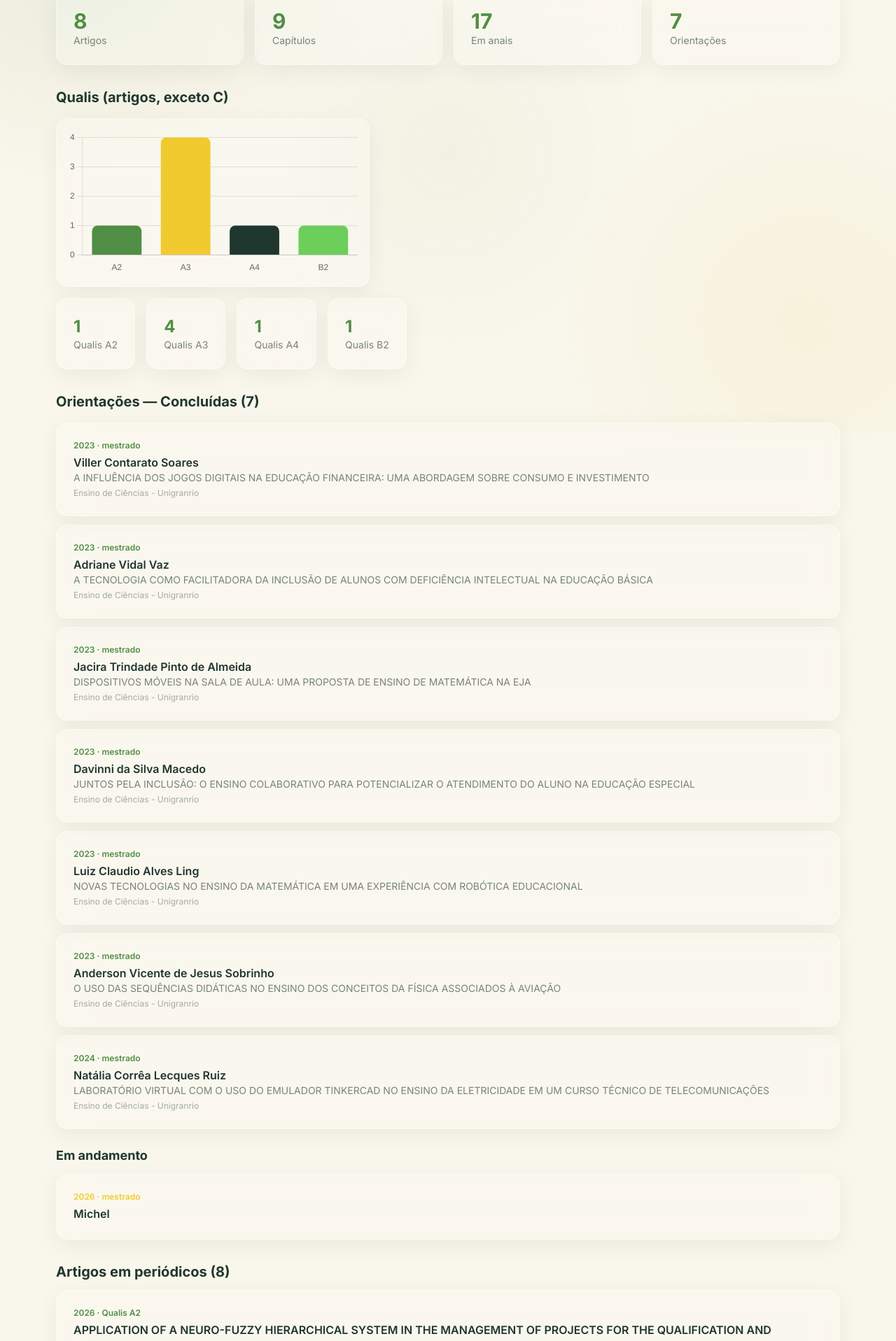
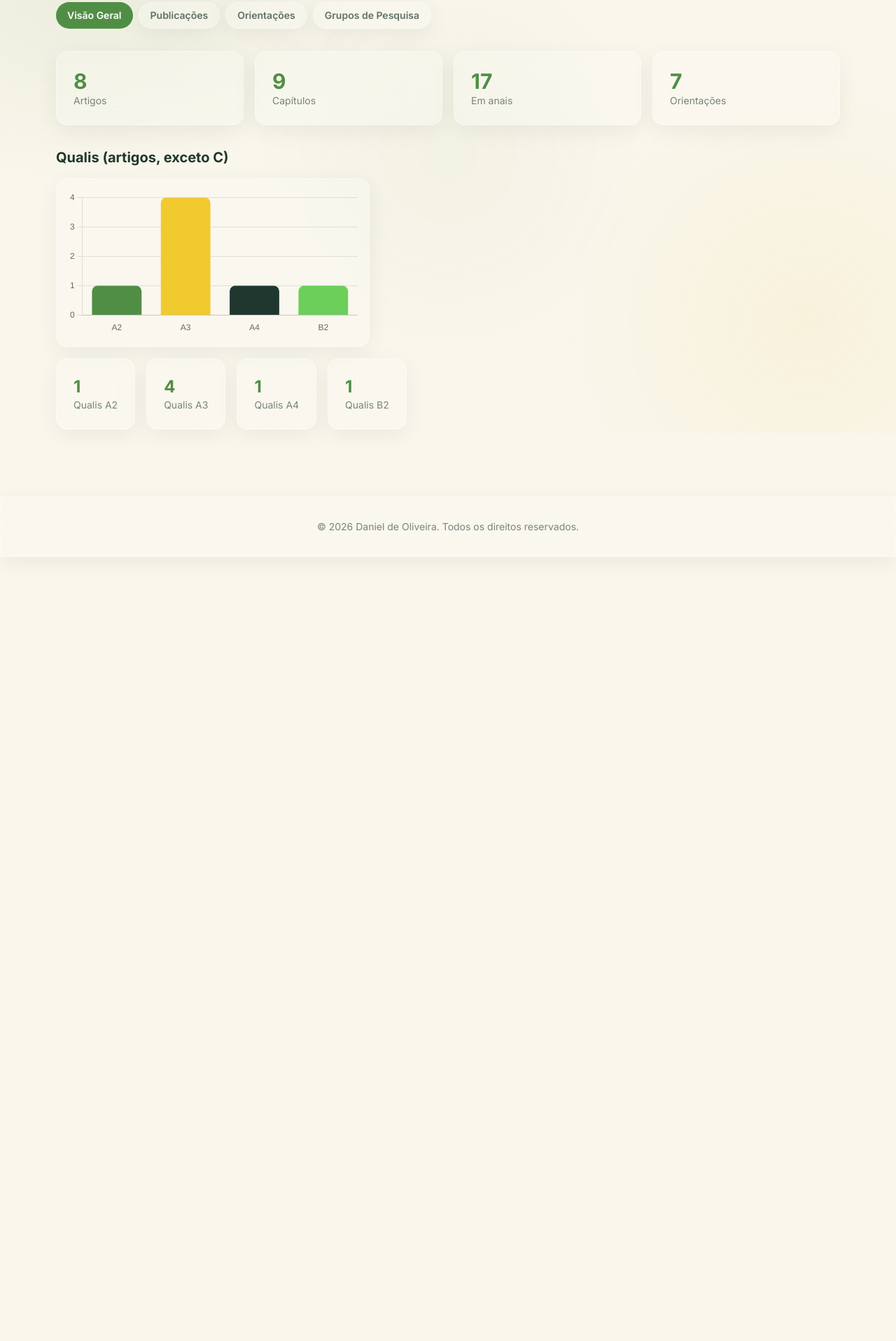
Before and after one commit to oliveira-daniel/portfolio, a Vue app in the folder portfolio-site/: page /academico in a window 1280 px wide. Shown: the part 181-2098 px from the top of the page at 70% size. After the commit the page ends 977 px from the top, so only its background shows below. Built offline with nearby package versions, Linux system fonts and the light colour scheme.

Commit message:
Add badge styles for visual indicators and implement tabbed navigation in AcademicoView for better organization of academic content. Updated HomeView with corrected research project durations.

```diff
--- a/portfolio-site/src/style.css
+++ b/portfolio-site/src/style.css
@@ -52,6 +52,32 @@ body::before {
   box-shadow: 0 8px 32px rgba(0, 0, 0, 0.06);
 }
 
+.badge {
+  display: inline-block;
+  border-radius: 9999px;
+  font-size: 0.75rem;
+  font-weight: 600;
+  padding: 0.125rem 0.5rem;
+}
+
+.badge-green {
+  background: rgba(81, 142, 69, 0.15);
+  color: #518E45;
+}
+
+.badge-yellow {
+  background: rgba(241, 202, 48, 0.15);
+  color: #b08f0e;
+}
+
+.dark .badge-green {
+  color: #6bcf5a;
+}
+
+.dark .badge-yellow {
+  color: #F1CA30;
+}
+
 .dark .glass {
   background: rgba(15, 23, 42, 0.5);
   border: 1px solid rgba(81, 142, 69, 0.2);
--- a/portfolio-site/src/views/AcademicoView.vue
+++ b/portfolio-site/src/views/AcademicoView.vue
@@ -1,9 +1,19 @@
 <script setup lang="ts">
-import { computed } from 'vue'
+import { computed, ref } from 'vue'
+import { BookOpenText, Building2, CalendarDays, ChevronDown, Info, Users } from 'lucide-vue-next'
 import GlassCard from '../components/GlassCard.vue'
 import QualisChart from '../components/QualisChart.vue'
 import pubs from '../data/publicacoes-ultimos-5-anos.json'
 import ori from '../data/orientacoes.json'
+
+const tab = ref<'geral' | 'publicacoes' | 'orientacoes' | 'grupos'>('geral')
+
+const tabs = [
+  { id: 'geral', label: 'Visão Geral' },
+  { id: 'publicacoes', label: 'Publicações' },
+  { id: 'orientacoes', label: 'Orientações' },
+  { id: 'grupos', label: 'Grupos de Pesquisa' },
+]
 
 const artigos = computed(() => pubs.filter((p: any) => p.tipo === 'artigo'))
 const artigosSemC = computed(() => artigos.value.filter((p: any) => p.qualis !== 'C'))
@@ -27,6 +37,14 @@ const label: Record<string, string> = {
   resumo_expandido: 'Resumos expandidos',
 }
 
+const openSections = ref<string[]>(['artigo'])
+
+function toggleSection(t: string) {
+  openSections.value = openSections.value.includes(t)
+    ? openSections.value.filter((s) => s !== t)
+    : [...openSections.value, t]
+}
+
 const grouped = computed(() => {
   const map: Record<string, any[]> = {}
   for (const t of tipos) map[t] = []
@@ -36,12 +54,38 @@ const grouped = computed(() => {
 
 const concluidas = computed(() => ori.filter((o: any) => o.situacao === 'Concluída'))
 const aIniciar = computed(() => ori.filter((o: any) => o.situacao === 'A iniciar'))
+
+const grupos = [
+  { nome: 'GPIAE — IA na Educação', instituicao: 'DEGC/UFSC', periodo: '2025–Atual', descricao: 'Grupo multidisciplinar em Inteligência Artificial na Educação.' },
+  { nome: 'Logística Integrada — otimização e simulação', instituicao: 'UFSC', periodo: '2011–2013', descricao: 'Localização de centrais de inteligência e redes dinâmicas de transporte.' },
+  { nome: 'Logística Humanitária', instituicao: 'UFSC', periodo: '2013–2018', descricao: 'Transporte dinâmico em situações de emergência, evitando rupturas na rede e ponderando custo x risco de ruptura.' },
+  { nome: 'Tecnologias Digitais e Recursos Didáticos no Ensino de Ciências e Matemática', instituicao: 'Unigranrio', periodo: '2021–Atual', descricao: 'Macroprojeto PPG Ensino de Ciências Unigranrio.' },
+  { nome: 'Extração de Informações Implícitas da Web', instituicao: 'Unigranrio', periodo: '2021–2022', descricao: 'QA sobre dados estruturados/não-estruturados; FUNADESP.' },
+  { nome: 'Recursos de Acessibilidade com Arduino', instituicao: 'Unigranrio', periodo: '2020–2021', descricao: 'Soluções de baixo custo para cegos/baixa visão; FUNADESP.' },
+]
+
+type Grupo = (typeof grupos)[number]
 </script>
 
 <template>
   <h1 class="text-3xl font-bold text-brand-dark mb-2">Acadêmico</h1>
-  <p class="text-brand-dark/60 mb-2">Últimos 5 anos</p>
+  <p class="text-brand-dark/60 mb-6">Últimos 5 anos</p>
 
+  <div class="flex gap-2 mb-8 flex-wrap">
+    <button
+      v-for="t in tabs"
+      :key="t.id"
+      @click="tab = t.id"
+      class="px-4 py-2 rounded-full text-sm font-semibold transition-colors"
+      :class="tab === t.id
+        ? 'bg-brand-green text-white'
+        : 'glass text-brand-dark/70 hover:bg-brand-green/20'"
+    >
+      {{ t.label }}
+    </button>
+  </div>
+
+  <div v-if="tab === 'geral'">
     <section class="grid grid-cols-2 md:grid-cols-4 gap-4 mb-8">
       <GlassCard>
         <p class="text-3xl font-bold text-brand-green">{{ artigos.length }}</p>
@@ -61,7 +105,7 @@ const aIniciar = computed(() => ori.filter((o: any) => o.situacao === 'A iniciar
       </GlassCard>
     </section>
 
-  <section class="mb-8">
+    <section>
       <h2 class="text-xl font-bold text-brand-dark mb-4">Qualis (artigos, exceto C)</h2>
       <QualisChart :counts="qualisCount" />
       <div class="flex gap-4 flex-wrap mt-4">
@@ -71,35 +115,89 @@ const aIniciar = computed(() => ori.filter((o: any) => o.situacao === 'A iniciar
         </GlassCard>
       </div>
     </section>
+  </div>
 
-  <section class="mb-8">
-    <h2 class="text-xl font-bold text-brand-dark mb-4">Orientações — Concluídas ({{ concluidas.length }})</h2>
+  <div v-else-if="tab === 'publicacoes'">
     <div class="space-y-3">
-      <GlassCard v-for="o in concluidas" :key="o.aluno">
-        <p class="text-xs text-brand-green font-semibold mb-1">{{ o.ano }} · {{ o.tipo }}</p>
-        <h3 class="font-semibold text-brand-dark">{{ o.aluno }}</h3>
-        <p class="text-sm text-brand-dark/60">{{ o.titulo }}</p>
-        <p class="text-xs text-brand-dark/40 mt-1">{{ o.programa }}</p>
+      <GlassCard v-for="t in tipos" :key="t">
+        <button
+          @click="toggleSection(t)"
+          class="w-full flex items-center justify-between gap-2 text-left"
+        >
+          <span class="flex items-center gap-2">
+            <h2 class="text-xl font-bold text-brand-dark">{{ label[t] }}</h2>
+            <span class="badge badge-yellow">{{ grouped[t].length }}</span>
+          </span>
+          <ChevronDown
+            class="w-5 h-5 text-brand-green shrink-0 transition-transform"
+            :class="openSections.includes(t) ? 'rotate-180' : ''"
+          />
+        </button>
+        <div v-if="openSections.includes(t)" class="space-y-3 mt-3">
+          <GlassCard v-for="p in grouped[t]" :key="p.titulo">
+            <div class="flex flex-wrap gap-1.5 mb-1">
+              <span class="badge badge-green">{{ p.ano }}</span>
+              <span v-if="p.qualis.startsWith('A')" class="badge badge-green">Qualis {{ p.qualis }}</span>
+              <span v-else-if="p.qualis.startsWith('B')" class="badge badge-yellow">Qualis {{ p.qualis }}</span>
+            </div>
+            <h3 class="font-semibold text-brand-dark">{{ p.titulo }}</h3>
+            <div class="flex items-start gap-2 text-sm text-brand-dark/60 mt-1">
+              <Users class="w-4 h-4 shrink-0 mt-0.5 text-brand-green" />
+              <span>{{ p.autores }}</span>
+            </div>
+            <div class="flex items-start gap-2 text-xs text-brand-dark/40 mt-1">
+              <BookOpenText class="w-4 h-4 shrink-0 mt-0.5 text-brand-green" />
+              <span>{{ p.veiculo }}.</span>
+            </div>
           </GlassCard>
         </div>
-    <div v-if="aIniciar.length" class="mt-6">
-      <h3 class="text-lg font-bold text-brand-dark mb-3">Em andamento</h3>
-      <GlassCard v-for="o in aIniciar" :key="o.aluno">
-        <p class="text-xs text-brand-yellow font-semibold mb-1">{{ o.ano }} · {{ o.tipo }}</p>
-        <h3 class="font-semibold text-brand-dark">{{ o.aluno }}</h3>
+      </GlassCard>
+    </div>
+  </div>
+
+  <div v-else-if="tab === 'grupos'">
+    <section>
+      <h2 class="text-xl font-bold text-brand-dark mb-4">Grupos de Pesquisa</h2>
+      <div class="space-y-3">
+        <GlassCard v-for="g in grupos" :key="g.nome">
+          <div class="flex flex-wrap gap-1.5 mb-1">
+            <span class="badge badge-green">{{ g.instituicao }}</span>
+          </div>
+          <h3 class="font-semibold text-brand-dark">{{ g.nome }}</h3>
+          <div class="flex items-start gap-2 text-sm text-brand-dark/60 mt-1">
+            <Info class="w-4 h-4 shrink-0 mt-0.5 text-brand-green" />
+            <span>{{ g.descricao }}</span>
+          </div>
+          <div class="flex items-start gap-2 text-xs text-brand-dark/40 mt-1">
+            <CalendarDays class="w-4 h-4 shrink-0 mt-0.5 text-brand-green" />
+            <span>{{ g.periodo }}</span>
+          </div>
         </GlassCard>
       </div>
     </section>
+  </div>
 
-  <section v-for="t in tipos" :key="t">
-    <h2 class="text-xl font-bold text-brand-dark mb-3 mt-8">{{ label[t] }} ({{ grouped[t].length }})</h2>
+  <div v-else>
+    <section>
+      <h2 class="text-xl font-bold text-brand-dark mb-4">Orientações de Mestrado</h2>
       <div class="space-y-3">
-      <GlassCard v-for="p in grouped[t]" :key="p.titulo">
-        <p class="text-xs text-brand-green font-semibold mb-1">{{ p.ano }} {{ p.qualis !== 'N/A' ? '· Qualis ' + p.qualis : '' }}</p>
-        <h3 class="font-semibold text-brand-dark">{{ p.titulo }}</h3>
-        <p class="text-sm text-brand-dark/60">{{ p.autores }}</p>
-        <p class="text-xs text-brand-dark/40 mt-1">{{ p.veiculo }}.</p>
+        <GlassCard v-for="o in [...concluidas, ...aIniciar]" :key="o.aluno">
+          <div class="flex flex-wrap gap-1.5 mb-1">
+            <span class="badge badge-green">{{ o.ano }}</span>
+            <span class="badge badge-yellow">Mestrado</span>
+            <span v-if="o.situacao === 'A iniciar'" class="badge badge-yellow">Em andamento</span>
+          </div>
+          <h3 class="font-semibold text-brand-dark">{{ o.aluno }}</h3>
+          <div class="flex items-start gap-2 text-sm text-brand-dark/60 mt-1">
+            <Info class="w-4 h-4 shrink-0 mt-0.5 text-brand-green" />
+            <span>{{ o.titulo }}</span>
+          </div>
+          <div class="flex items-start gap-2 text-xs text-brand-dark/40 mt-1">
+            <Building2 class="w-4 h-4 shrink-0 mt-0.5 text-brand-green" />
+            <span>{{ o.programa }}</span>
+          </div>
         </GlassCard>
       </div>
     </section>
+  </div>
 </template>
--- a/portfolio-site/src/views/HomeView.vue
+++ b/portfolio-site/src/views/HomeView.vue
@@ -88,7 +88,7 @@ const timeline: TimelineItem[] = [
   { ano: 2002, nome: 'Digipro Informática Ltda', papel: 'Sócio-gerente', tipo: 'empresa', periodo: '2002–2014', descricao: 'Lages/SC.' },
   { ano: 2000, nome: 'Universidade do Planalto Catarinense', papel: 'Graduação', tipo: 'formacao', periodo: '2000–2006', descricao: 'Bacharelado em Informática.' },
   { ano: 2008, nome: 'Univali — Universidade do Vale do Itajaí', papel: 'Mestrado', tipo: 'formacao', periodo: '2008–2010', descricao: 'Mestrado em Computação Aplicada.' },
-  { ano: 2011, nome: 'Logística Integrada — otimização e simulação', papel: 'Integrante', tipo: 'pesquisa', periodo: '2011–2018', descricao: 'Localização de centrais de inteligência e redes dinâmicas de transporte.' },
+  { ano: 2011, nome: 'Logística Integrada — otimização e simulação', papel: 'Integrante', tipo: 'pesquisa', periodo: '2011–2013', descricao: 'Localização de centrais de inteligência e redes dinâmicas de transporte.' },
   { ano: 2012, nome: 'UFSC — Universidade Federal de Santa Catarina', papel: 'Doutorado', tipo: 'formacao', periodo: '2012–2017', descricao: 'Engenharia de Produção e Sistemas.' },
   { ano: 2014, nome: 'INSA-Rouen — Institut National des Sciences Appliquées de Rouen', papel: 'Doutorado Sanduíche', tipo: 'formacao', periodo: '2014–2015', descricao: 'Otimização em Transporte e Logística · França.' },
   { ano: 2013, nome: 'LOGÍSTICA HUMANITÁRIA', papel: 'Integrante', tipo: 'pesquisa', periodo: '2013–2018', descricao: 'Transporte dinâmico em situações de emergência, evitando rupturas na rede e ponderando custo x risco de ruptura.' },
```
Lines whose indentation alone changed are shown as unchanged.
